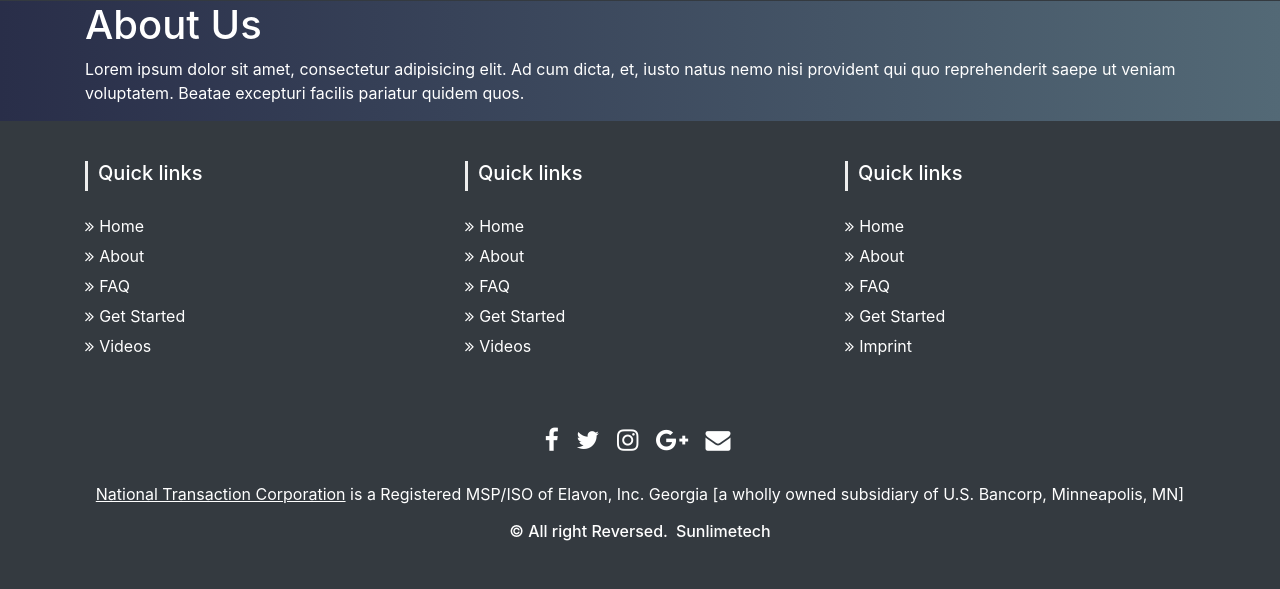
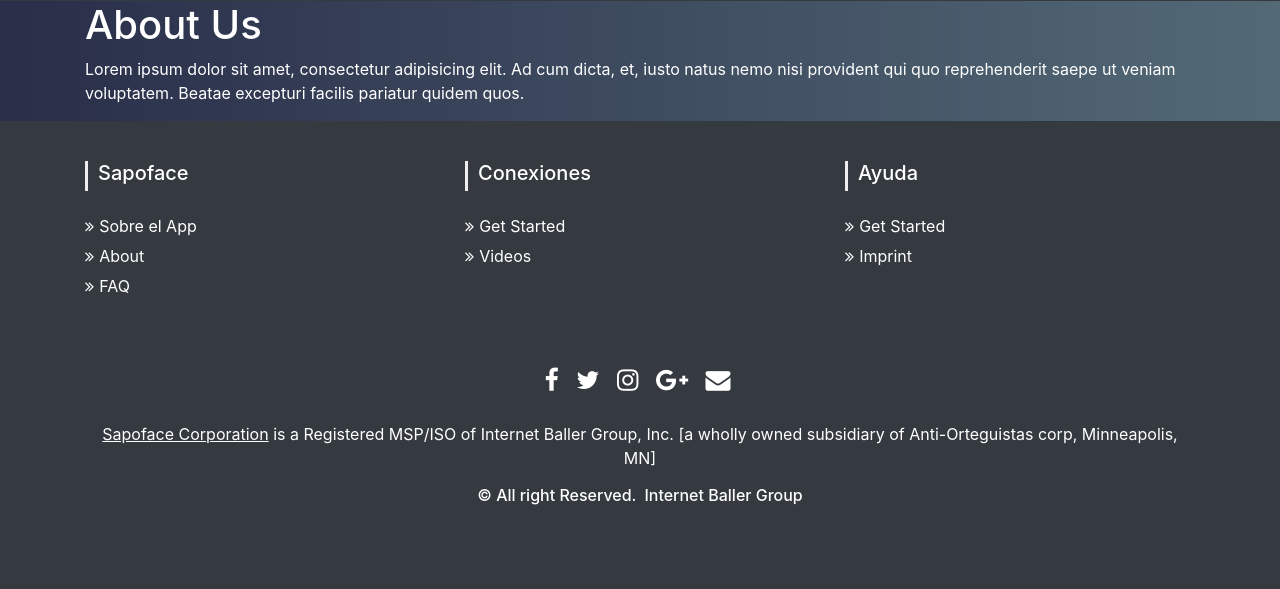
Before and after one commit to DRob08/sapoapp-latest, a Flask app: page /about in a window 1280 px wide. Shown: the part 325-914 px from the top of the page. After the commit the page ends 830 px from the top, so only its background shows below. Run offline with Flask 2, Linux system fonts and the light colour scheme; some libraries are stand-ins or nearby versions.

Commit message:
Original Commit
Signed-off-by: DRob <Darwin.Robinson8@gmail.com>

```diff
--- a/templates/layout.html
+++ b/templates/layout.html
@@ -81,31 +81,23 @@
     <div class="container">
         <div class="row text-center text-xs-center text-sm-left text-md-left">
             <div class="col-xs-12 col-sm-4 col-md-4">
-				<h5>Quick links</h5>
+                <h5>Sapoface</h5>
                 <ul class="list-unstyled quick-links">
-					<li><a href="javascript:void();"><i class="fa fa-angle-double-right"></i>Home</a></li>
+                    <li><a href="javascript:void();"><i class="fa fa-angle-double-right"></i>Sobre el App</a></li>
                     <li><a href="javascript:void();"><i class="fa fa-angle-double-right"></i>About</a></li>
                     <li><a href="javascript:void();"><i class="fa fa-angle-double-right"></i>FAQ</a></li>
+                </ul>
+            </div>
+            <div class="col-xs-12 col-sm-4 col-md-4">
+                <h5>Conexiones</h5>
+                <ul class="list-unstyled quick-links">
                     <li><a href="javascript:void();"><i class="fa fa-angle-double-right"></i>Get Started</a></li>
                     <li><a href="javascript:void();"><i class="fa fa-angle-double-right"></i>Videos</a></li>
                 </ul>
             </div>
             <div class="col-xs-12 col-sm-4 col-md-4">
-				<h5>Quick links</h5>
+                <h5>Ayuda</h5>
                 <ul class="list-unstyled quick-links">
-					<li><a href="javascript:void();"><i class="fa fa-angle-double-right"></i>Home</a></li>
-					<li><a href="javascript:void();"><i class="fa fa-angle-double-right"></i>About</a></li>
-					<li><a href="javascript:void();"><i class="fa fa-angle-double-right"></i>FAQ</a></li>
-					<li><a href="javascript:void();"><i class="fa fa-angle-double-right"></i>Get Started</a></li>
-					<li><a href="javascript:void();"><i class="fa fa-angle-double-right"></i>Videos</a></li>
-				</ul>
-			</div>
-			<div class="col-xs-12 col-sm-4 col-md-4">
-				<h5>Quick links</h5>
-				<ul class="list-unstyled quick-links">
-					<li><a href="javascript:void();"><i class="fa fa-angle-double-right"></i>Home</a></li>
-					<li><a href="javascript:void();"><i class="fa fa-angle-double-right"></i>About</a></li>
-					<li><a href="javascript:void();"><i class="fa fa-angle-double-right"></i>FAQ</a></li>
                     <li><a href="javascript:void();"><i class="fa fa-angle-double-right"></i>Get Started</a></li>
                     <li><a href="https://wwwe.sunlimetech.com" title="Design and developed by"><i
                             class="fa fa-angle-double-right"></i>Imprint</a></li>
@@ -127,11 +119,11 @@
         </div>
         <div class="row">
             <div class="col-xs-12 col-sm-12 col-md-12  mt-sm-2 text-center text-white">
-				<p><u><a href="https://www.nationaltransaction.com/">National Transaction Corporation</a></u> is a
-					Registered MSP/ISO of Elavon, Inc. Georgia [a wholly owned subsidiary of U.S. Bancorp, Minneapolis,
-					MN]</p>
-				<p class="h6">&copy All right Reversed.<a class="text-green ml-2" href="https://www.sunlimetech.com"
-														  target="_blank">Sunlimetech</a></p>
+                <p><u><a href="https://www.sapoface.com/">Sapoface Corporation</a></u> is a Registered MSP/ISO of
+                    Internet Baller Group, Inc. [a wholly owned subsidiary of Anti-Orteguistas corp, Minneapolis, MN]
+                </p>
+                <p class="h6">&copy All right Reserved.<a class="text-green ml-2" href="https://www.sunlimetech.com"
+                                                          target="_blank">Internet Baller Group</a></p>
             </div>
             </hr>
         </div>
```
Lines whose indentation alone changed are shown as unchanged.
